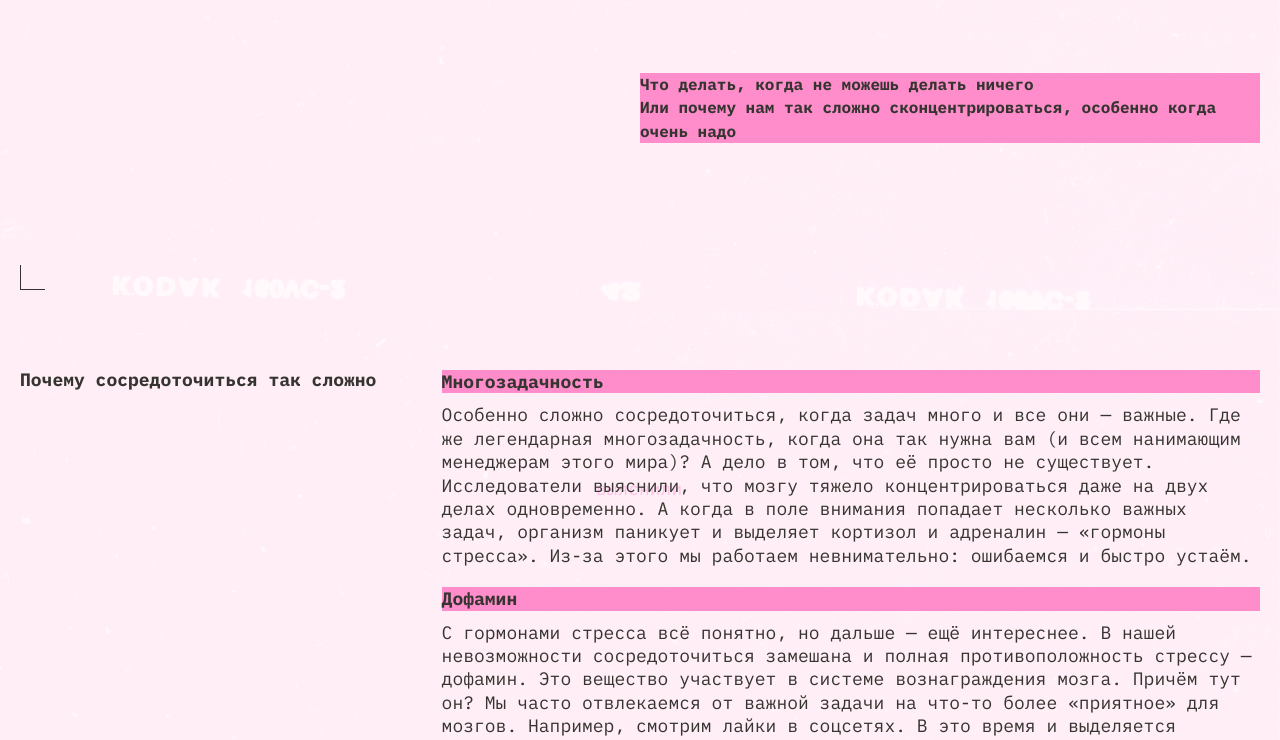
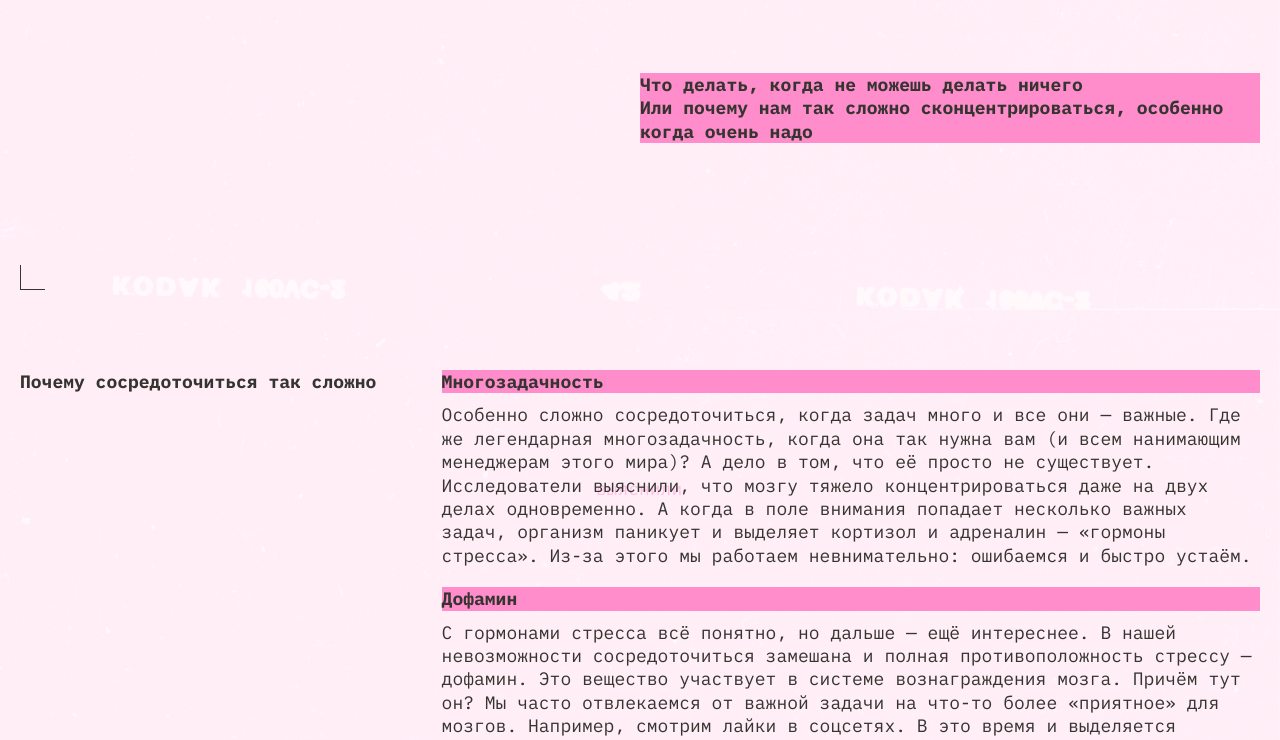
Before and after one commit to Vladkhrustalev/slozhno-sosredotochitsya, a plain HTML site: page index.html in a window 1280 px wide. Shown: the part 490-1230 px from the top of the page. Drawn offline with Linux system fonts and the light colour scheme.

Commit message:
Update style.css

```diff
--- a/styles/style.css
+++ b/styles/style.css
@@ -3,7 +3,7 @@
   --transition-duration: 0.25s;
   --font-family: "IBM Plex mono";
 
-  background: var(--background-image) no-repeat top center,
+  background: var(--background-image) no-repeat top center/cover,
     var(--background-color);
   background-size: auto 768px;
   background-attachment: fixed;
@@ -98,10 +98,12 @@
 
 .header__subtitle {
   color: var(--article-title-color);
+  font-family: var(--font-family);
   align-self: flex-end;
   font-weight: 700;
   width: 50%;
   line-height: 23.4px;
+  font-size: 18px;
 }
 
 .main {
@@ -121,6 +123,7 @@
   margin-bottom: 20px;
   font-size: 18px;
   font-weight: 700;
+  line-height: 23.4px;
   color: var(--section-title-color);
 }
 
```
